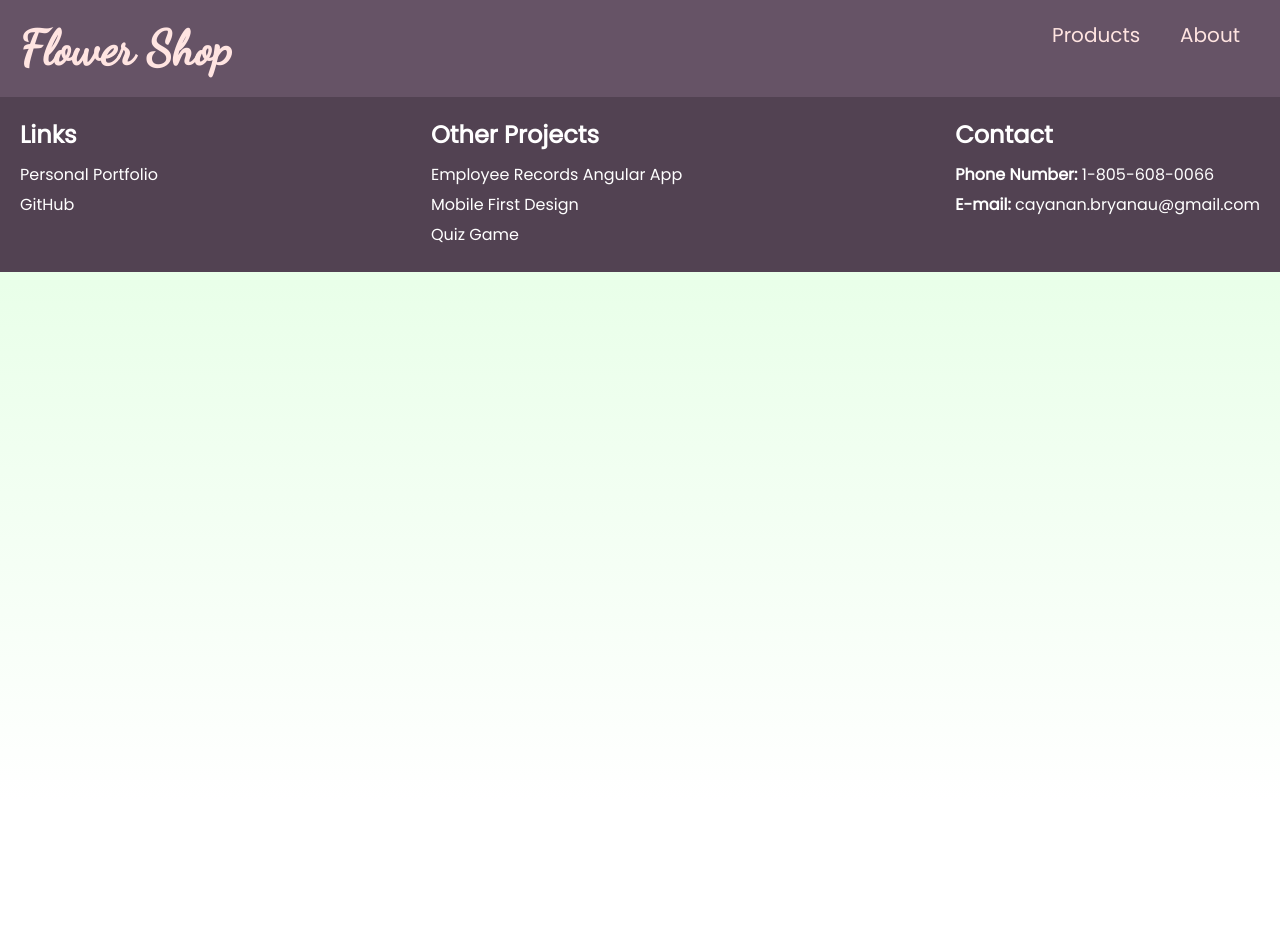
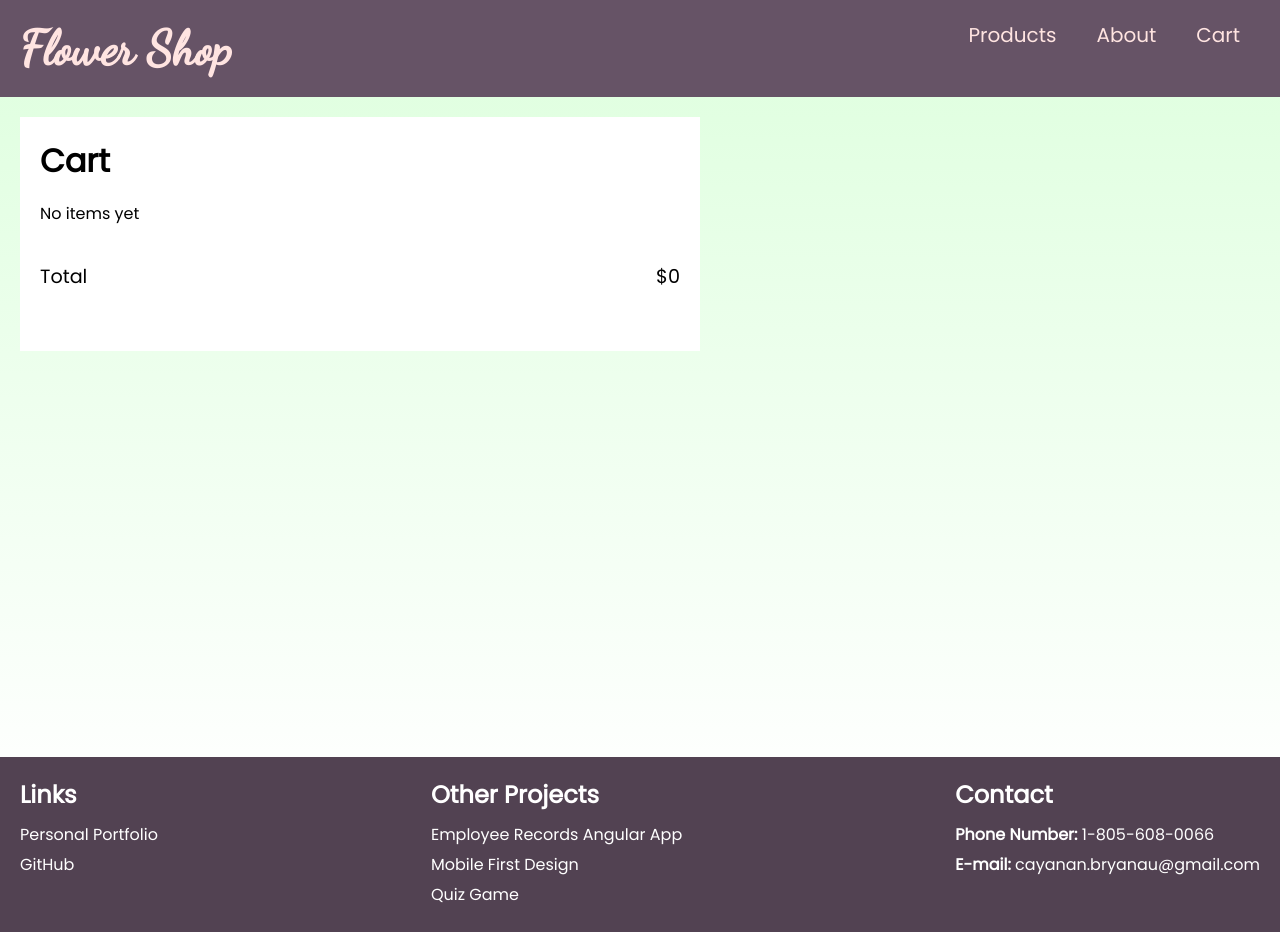
Before and after one commit to bryanc123/Flower-Shop, a React (Create React App) app: page /cart in a window 1280 px wide. Before the commit the page ends 800 px from the top, so only its background shows below. Built offline with nearby package versions, Linux system fonts and the light colour scheme.

Commit message:
Added some cart functionality

```diff
--- /dev/null
+++ b/src/components/Cart.jsx
@@ -0,0 +1,33 @@
+const Cart = ({ cart }) => {
+
+    let cartItems;
+
+    if(cart.length === 0) {
+        cartItems = <p>No items yet</p>;
+    }
+    else {
+        cartItems = cart.map(cartItem => (
+            <div className="cart__item">
+                <span>{cartItem.name} X {cartItem.quantity} </span>
+                <span>${cartItem.price}</span>
+            </div>
+        ));
+    }
+
+    let total = cart.reduce((aggregate, cartItem) => aggregate + cartItem.price, 0);
+
+    return (
+        <section className="cart">
+            <div className="cart-container">
+                <h2>Cart</h2>
+                {cartItems}
+                <div className="cart__total">
+                    <span>Total</span>
+                    <span>${total}</span>
+                </div>
+            </div>
+        </section>
+    );
+};
+
+export default Cart;
--- a/src/components/Header.jsx
+++ b/src/components/Header.jsx
@@ -8,6 +8,7 @@ export default function Header() {
                 <ul>
                     <li><Link to="/">Products</Link></li>
                     <li><Link to="/about">About</Link></li>
+                    <li><Link to="/cart">Cart</Link></li>
                 </ul>
             </nav>
         </header>
--- a/src/components/Layout.jsx
+++ b/src/components/Layout.jsx
@@ -5,19 +5,22 @@ import Footer from './Footer';
 import ProductList from './ProductList';
 import Product from './Product';
 import About from './About';
+import Cart from './Cart';
 import { Routes, Route } from 'react-router-dom';
 import data from "../data.js";
 
 const Layout = ({ children }) => {
     const [products, setProducts] = useState(data);
+    const [cart, setCart] = useState([]);
 
     return (
         <>
             <Header />
             <Routes>
                 <Route path="/" element={<ProductList products={products} />} />
-                <Route path="/product/:name" element={<Product />} />
+                <Route path="/product/:name" element={<Product setCart={setCart} />} />
                 <Route path="/about" element={<About />} />
+                <Route path="/cart" element={<Cart cart={cart} setCart={setCart} />} />
             </Routes>
             <Footer />
         </>
--- a/src/components/Product.jsx
+++ b/src/components/Product.jsx
@@ -3,7 +3,7 @@ import { useParams } from 'react-router-dom';
 
 import data from '../data';
 
-const Product = () => {
+const Product = ({ setCart }) => {
     let [quantity, setQuantity] = useState(0);
 
     let { name } = useParams();
@@ -34,6 +34,12 @@ const Product = () => {
         setQuantity(event.target.value);
     };
 
+    const addToCart = () => {
+        setCart(previousCart => {
+            return [...previousCart, { name: product.description, quantity, price: product.price * quantity }];
+        })
+    };
+
     return (
         <>
             <section className="product-container">
@@ -49,7 +55,7 @@ const Product = () => {
                     <button className="product__decrement" onClick={onDecrement}>-</button>
                     <input type="text" value={quantity} onChange={onChange} className="product__quantity"></input>
                     <button className="product__increment" onClick={onIncrement}>+</button>
-                    <button className="product__add">Add to Cart</button>
+                    <button className="product__add" onClick={addToCart}>Add to Cart</button>
                 </div>
             </section>
         </>
--- a/src/index.css
+++ b/src/index.css
@@ -209,6 +209,40 @@ header ul a:hover {
   width: 100%;
 }
 
+/* Cart */
+
+.cart {
+  min-height: 80vh;
+}
+
+.cart__item {
+  border-bottom: 1px solid black;
+  display: flex;
+  justify-content: space-between;
+  padding: 30px 0;
+}
+
+.cart__total {
+  display: flex;
+  justify-content: space-between;
+  padding: 20px 0;
+}
+
+.cart-container {
+  background-color: white;
+  margin: 20px;
+  padding: 20px 20px 40px 20px;
+  text-align: left;
+  width: 50%;
+}
+.cart-container h2 {
+  font-size: 2rem;
+  margin: 0 0 10px 0;
+}
+.cart-container span {
+  font-size: 1.2rem;
+}
+
 /* Footer */
 
 footer {
```
